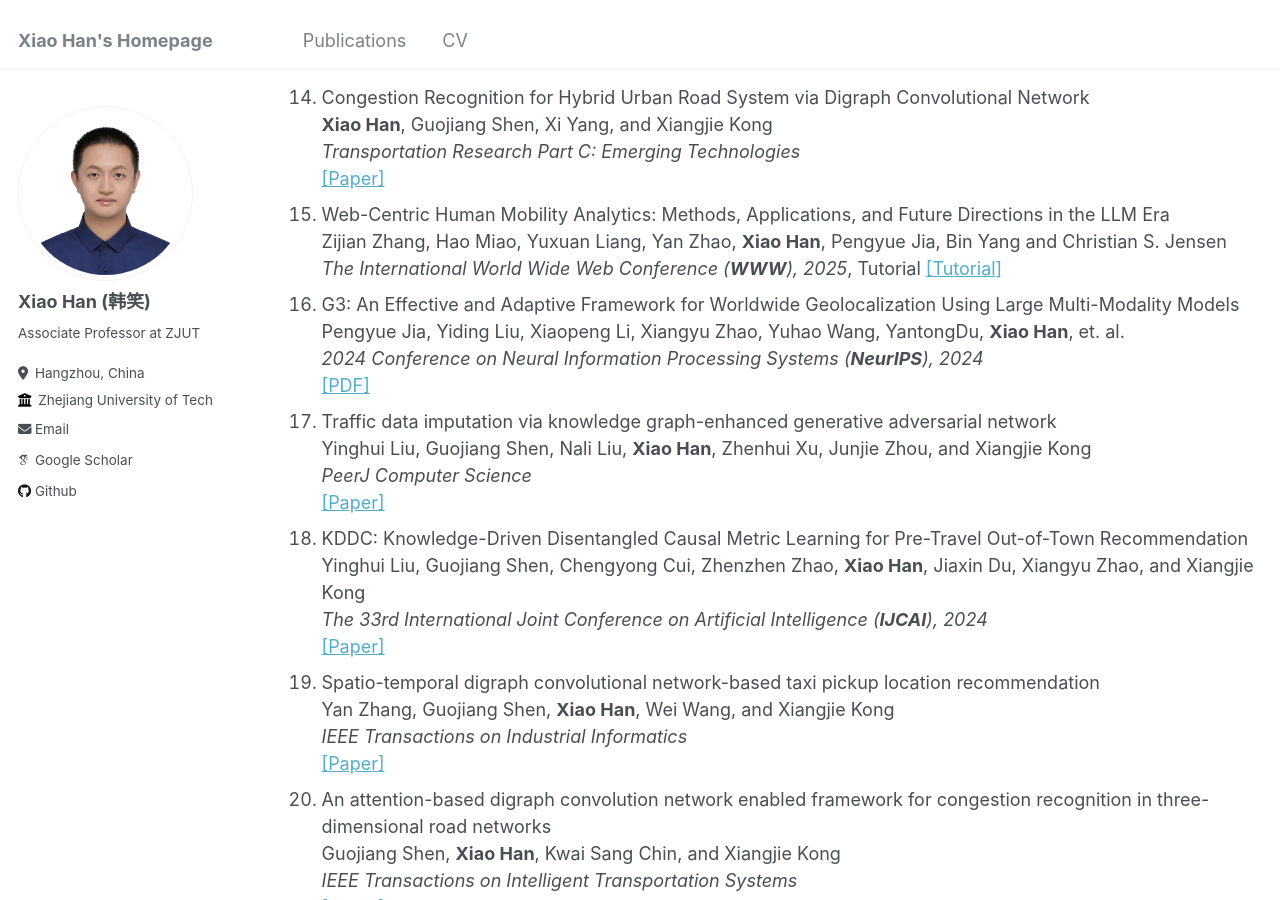
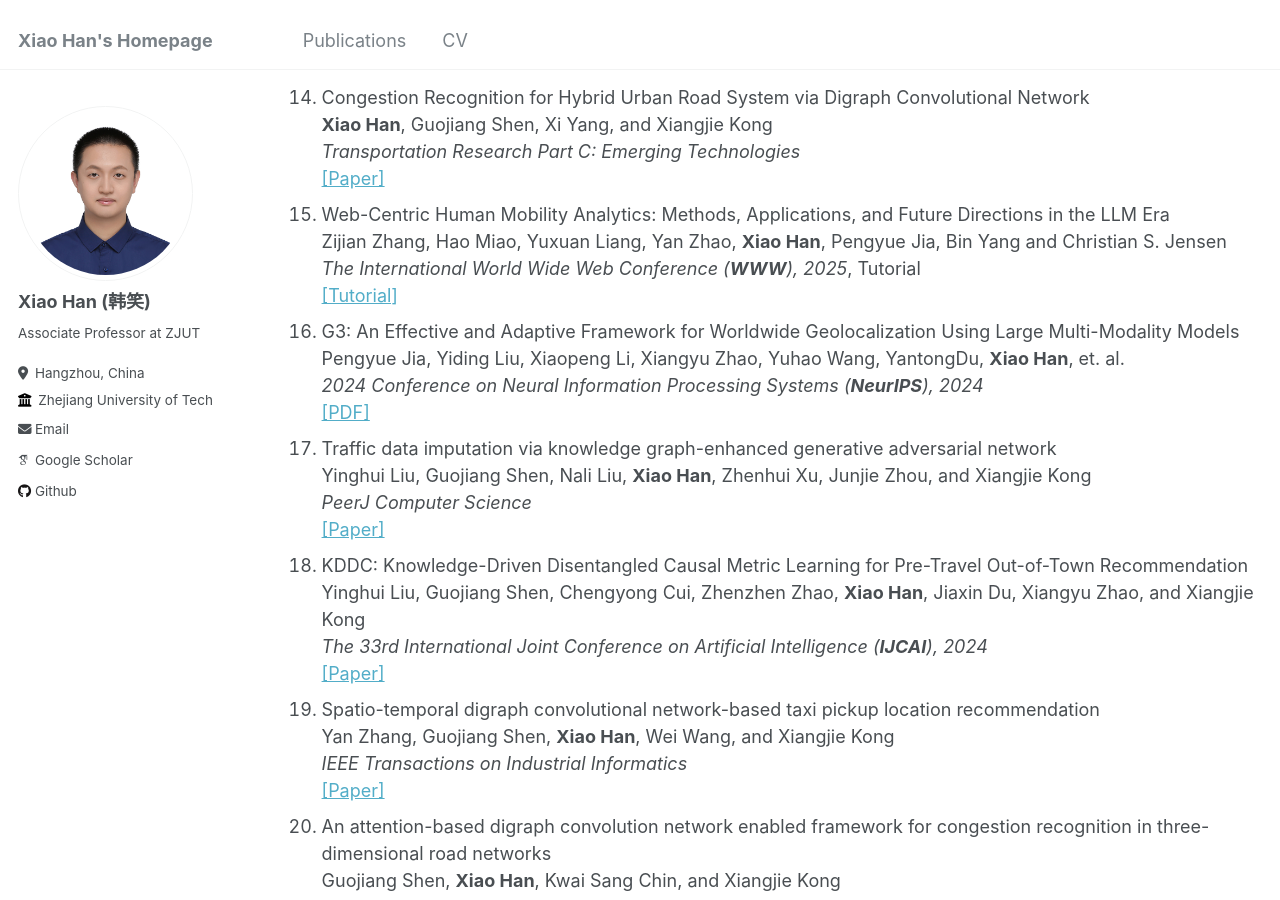
Before and after one commit to hahahenha/hahahenha.github.io, a Jekyll site: the page built from _pages/publications.md, in a window 1280 px wide and 900 px high, scrolled down 1684 px. Built offline with Jekyll 4.4.1, drawn with Linux system fonts in a browser that asks for light colours; some web fonts are replaced.

```diff
--- a/_pages/publications.md
+++ b/_pages/publications.md
@@ -119,7 +119,7 @@ author_profile: true
   <li>
       Web-Centric Human Mobility Analytics: Methods, Applications, and Future Directions in the LLM Era <br>
       Zijian Zhang, Hao Miao, Yuxuan Liang, Yan Zhao, <Strong>Xiao Han</Strong>, Pengyue Jia, Bin Yang and Christian S. Jensen <br>
-      <em>The International World Wide Web Conference (<Strong>WWW</Strong>), 2025</em>, Tutorial
+      <em>The International World Wide Web Conference (<Strong>WWW</Strong>), 2025</em>, Tutorial <br>
       <a target="_blank" rel="noopener" href="https://arxiv.org/abs/2405.14702">[Tutorial]</a>
   </li>
 
```
